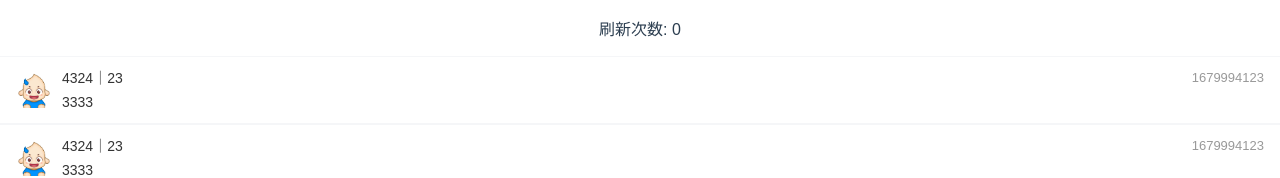
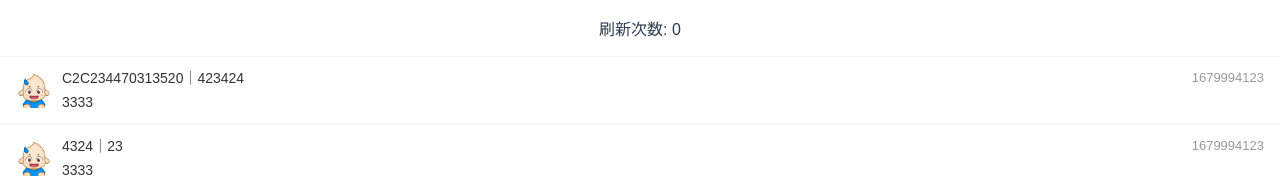
Before and after one commit to hyz1113/im, a Vue app: page /list in a window 1280 px wide. Shown: the top 178 px of the page. Built offline with nearby package versions, Linux system fonts and the light colour scheme.

Commit message:
fix: 消息列表获取

```diff
--- a/src/views/im/components/ChatWindow.vue
+++ b/src/views/im/components/ChatWindow.vue
@@ -11,7 +11,6 @@
           v-for="item in messageList"
           :key="item"
       >
-        {{ item }}==
         <message-tip v-if="item.type === TYPES.MSG_GRP_TIP"></message-tip>
         <message-bubble
             v-else-if="!item.isRevoked"
@@ -33,9 +32,10 @@
 
 <script>
 import {useStore} from 'vuex'
-import TIM from "tim-js-sdk";
+import TIM from 'tim-js-sdk/tim-js-friendship';
 import TIMUploadPlugin from 'tim-upload-plugin';
-import {defineComponent, reactive, toRefs, getCurrentInstance, computed, onMounted, onUnmounted} from 'vue';
+import { reactive, toRefs, getCurrentInstance, computed, onMounted, onUnmounted} from 'vue';
+import { useRoute } from 'vue-router';
 import {im} from '@/api/im/api';
 import {List} from 'vant';
 import MessageBubble from './messages/bubble';
@@ -64,11 +64,14 @@ export default {
       nextReqMessageID: '',
       nextReqMessage: null,
       messageNickNameMap: new Map(),
+      conversationID: '',
     });
     const {dispatch} = useStore();
     const { proxy } = getCurrentInstance();
+    const route = useRoute();
+    state.conversationID = route.query.userId;
 
-    let TYPES = computed(() => {
+    const TYPES = computed(() => {
       return TIM.TYPES
     })
 
@@ -124,13 +127,12 @@ export default {
     const fetchMessageListByTim = async () => {
       try {
         const options = {
-          conversationID: 'C2C234470313520',
+          conversationID: state.conversationID,
         };
         // 如果存在有nextReq
         // if (this.nextReqMessageID) { // 续拉数据
         //   options.nextReqMessageID = this.nextReqMessageID;
         // }
-        debugger
         const messageListResponse = await imBaseState.$tim.getMessageList(options);
         console.log('22222');
         console.log('messageListResponse::', messageListResponse);
@@ -148,12 +150,9 @@ export default {
 
     const fetchMessageList = async () => {
       let messageList = [];
+      messageList = await fetchMessageListByTim();
       debugger;
-      if (!state.isTimCompleted) {
-        messageList = await fetchMessageListByTim();
-      }
       if (state.isTimCompleted && !state.isServerCompleted) {
-        debugger
         const serverMessageList = await fetchMessageListByServer();
         messageList = [...serverMessageList, ...messageList];
         state.nextReqMessageID = messageList[0] ? messageList[0].ID || null : null;
@@ -161,6 +160,7 @@ export default {
       debugger
       const newMessageList = await buildMessageNickName(messageList);
       state.messageList = [...newMessageList, ...state.messageList];
+      console.log(`state.messageList=== ${ state.messageList }`);
       await setMessageRead();
     }
 
@@ -296,7 +296,6 @@ export default {
 
 
     const bindTimEventListener = () => {
-      debugger
       imBaseState.$tim.on(TIM.EVENT.SDK_READY, onTimReady);
 
       // imBaseState.$tim.on(TIM.EVENT.MESSAGE_RECEIVED, onTimReceivedMessage);
@@ -422,6 +421,7 @@ export default {
 
     return {
       ...toRefs(state),
+      TYPES,
       onRefresh,
       onMessageItemContextmenu,
     }
--- a/src/views/im/messageList.vue
+++ b/src/views/im/messageList.vue
@@ -44,11 +44,11 @@ export default {
       count: 0,
       list: [
         {
-          customerName: "23",
+          customerName: "423424",
           latestMsg: '3333',
           latestMsgTime: 1679994123,
           latestMsgUid: "41054496",
-          uid: "4324",
+          uid: "C2C234470313520",
         },
         {
           customerName: "23",
@@ -85,7 +85,7 @@ export default {
     const togoDetail = (data) => {
       router.push({
         path: '/chat',
-        query: { userId: data.customerName }
+        query: { userId: data.uid }
       });
     }
 
--- a/src/views/im/mixins/base.ts
+++ b/src/views/im/mixins/base.ts
@@ -97,7 +97,6 @@ export function IMBase() {
             });
             console.log(loginTimRes);
             imBaseState.isLoginTim = true;
-            debugger
         } catch (ex) {
             console.log(ex);
             imBaseState.isLoginTim = false;
```
